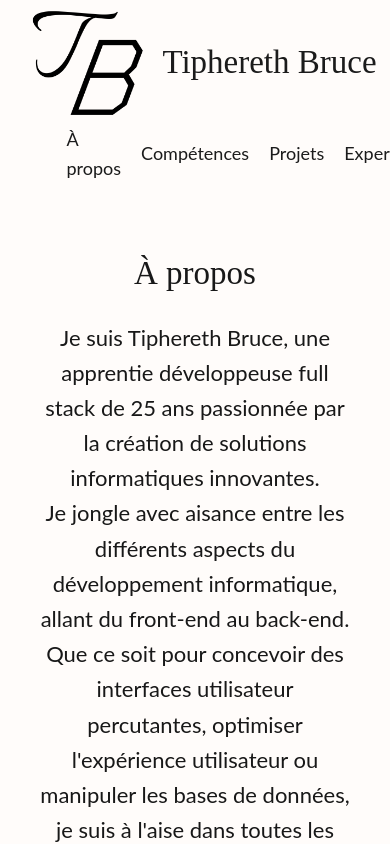
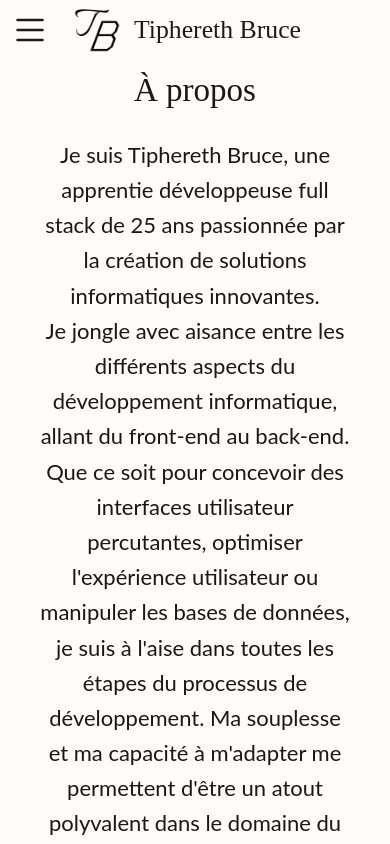
Before and after one commit to flemelle/PortfolioV2, a Vue app: page / in a window 390 px wide. Shown: the top 844 px of the page. Built offline with nearby package versions, Linux system fonts and the light colour scheme; a web font is replaced by a local one.

Commit message:
- Mobile menu event

```diff
--- a/src/components/HeaderApp.vue
+++ b/src/components/HeaderApp.vue
@@ -1,31 +1,50 @@
 <script setup>
     import { ref, onMounted, onUnmounted } from "vue";
+    import GithubIcon from './svg/GithubIcon.vue'
+    import LinkedInIcon from './svg/LinkedInIcon.vue'
+    import MailIcon from './svg/MailIcon.vue'
 
     const isSticky = ref(false);
+    const menuIsOpen = ref(false);
+    const burgerMenu = ref(null);
 
     const handleScroll = () => {
     isSticky.value = window.scrollY > 100; // Active le sticky header après 50px de scroll
     };
+    const openMenu = () => {
+        menuIsOpen.value = !menuIsOpen.value;
+        console.log("menu");
+    };
 
     onMounted(() => {
-    window.addEventListener("scroll", handleScroll);
+        window.addEventListener("scroll", handleScroll);
+        if (burgerMenu.value) {
+            burgerMenu.value.addEventListener("click", openMenu);
+        }
     });
 
     onUnmounted(() => {
-    window.removeEventListener("scroll", handleScroll);
-    });
+        window.removeEventListener("scroll", handleScroll);
+        if (burgerMenu.value) {
+        burgerMenu.value.removeEventListener("click", openMenu);
+    }
+});
 </script>
 <template>
-    <section id="Header">
-        <div>
+    <section id="header">
+        <div class="headerTitle">
             <a href="#">
                 <img alt="Vue logo" class="logo" src="../assets/img/Logo/Logo.png"/>
                 <h1>Tiphereth Bruce</h1>
             </a>
         </div>
         <div :class="{'sticky': isSticky}">
+            <svg ref="burgerMenu" class="mobile" xmlns="http://www.w3.org/2000/svg" width="16" height="16" fill="currentColor" viewBox="0 0 16 16">
+                <path fill-rule="evenodd" d="M2.5 12a.5.5 0 0 1 .5-.5h10a.5.5 0 0 1 0 1H3a.5.5 0 0 1-.5-.5m0-4a.5.5 0 0 1 .5-.5h10a.5.5 0 0 1 0 1H3a.5.5 0 0 1-.5-.5m0-4a.5.5 0 0 1 .5-.5h10a.5.5 0 0 1 0 1H3a.5.5 0 0 1-.5-.5"/>
+            </svg>
             <a href="#">
                 <img alt="Vue logo" class="stickyLogo" src="../assets/img/Logo/Logo.png"/>
+                <h3 class="mobile">Tiphereth Bruce</h3>
             </a>
             <ul>
                 <li>
@@ -40,6 +59,24 @@
             </ul>
         </div>
     </section>
+    <nav v-show="menuIsOpen">
+        <ul>
+            <li>
+                <a href="#aboutMe">À propos</a>
+            </li>
+            <li><a href="#skills">Compétences</a></li>
+            <li><a href="#projects">Projets</a></li>
+            <li><a href="#experiences">Experience</a></li>
+            <li><a href="#education">Formation</a></li>
+            <li><a href="#interests">Loisirs</a></li>
+            <li><a href="#contact">Contact</a></li>
+            <!-- <li>
+                <LinkedInIcon />
+                <GithubIcon />
+                <MailIcon />
+            </li> -->
+        </ul>
+    </nav>
 </template>
 <style scoped>
 section{
@@ -100,10 +137,71 @@ li svg{
     transform: scale(1);
     transition:  transform .2s;
 }
+
+.mobile{
+        display: none;
+    }
 @media (orientation: portrait) {
+    #header{
+        position: fixed;
+        top: 0;
+        box-shadow: 0px 0px 10px 10px var(--color-background-soft);
+        height: 53px;
+        z-index: 100;
+    }
+    .mobile{
+        display: none;
+    }
     ul{
-        font-size: 18px;
-        width : 90%;
+        display: none;
+    }
+    .mobile{
+        display: inherit;
+    }
+    div{
+        justify-content: inherit;
+    }
+    .headerTitle{
+        display: none;
+    }
+    .stickyLogo{
+        transform: scale(1);
+    }
+    svg:hover{
+        cursor: pointer;
+        transform: scale(1.1);
+        transition:  transform .2s;
+    }
+    svg{
+        transition:  transform .2s;
+    }
+    nav{
+        width: 100%;
+        height: 100%;
+        position: fixed;
+        background-color: var(--color-background-soft);
+        left : 0;
+        top : 0;
+        opacity: 100%;
+        transition: opacity 0.3s ease-in-out;
+    }
+    nav[v-show="false"] {
+        opacity: 0;
+        transition: 0.3s;
+        display: none !important;
+    }
+    nav ul{
+        padding: 100px 0 0 0;
+        display: inherit;
+        height: 100%;
+        width: 100%;
+        font-size: 157%;
+        flex-direction: column;
+    }
+    nav li{
+        margin: 30px 10px;
+        display: flex;
+        justify-content: center;
     }
 }
 </style>
```
